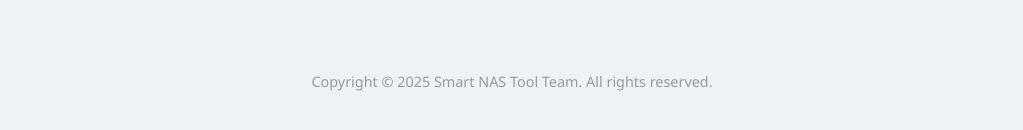
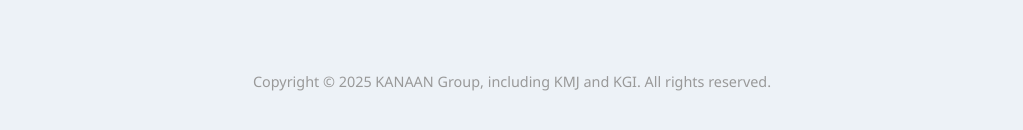
Before and after one commit to hclee-kor/NAS, a plain HTML site: page index.html in a window 1280 px wide. Shown: the part 1829-1959 px from the top of the page, without its empty margins (128-1151 px from the left). Drawn offline with Linux system fonts and the light colour scheme.

Commit message:
Copyright

```diff
--- a/index.html
+++ b/index.html
@@ -368,7 +368,7 @@
     </details>
 
     <footer>
-        <p>Copyright © 2025 Smart NAS Tool Team. All rights reserved.</p>
+        <p>Copyright © 2025 KANAAN Group, including KMJ and KGI. All rights reserved.</p>
     </footer>
 
 </div>
```
